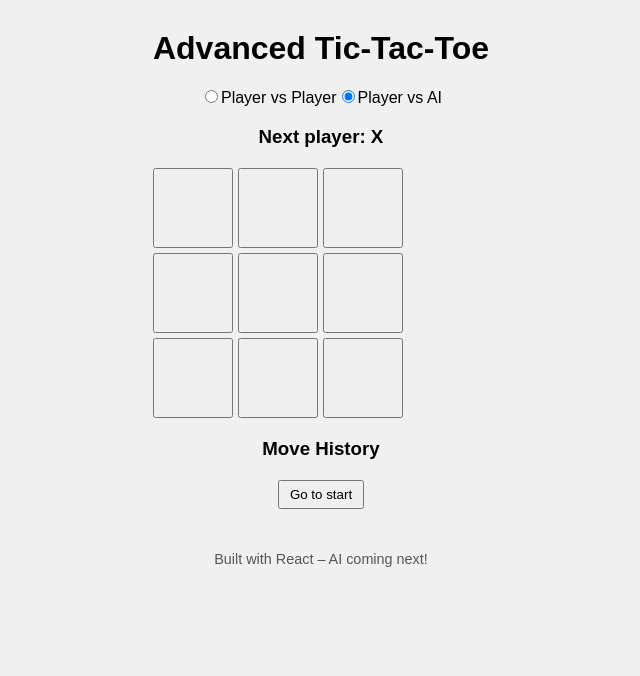
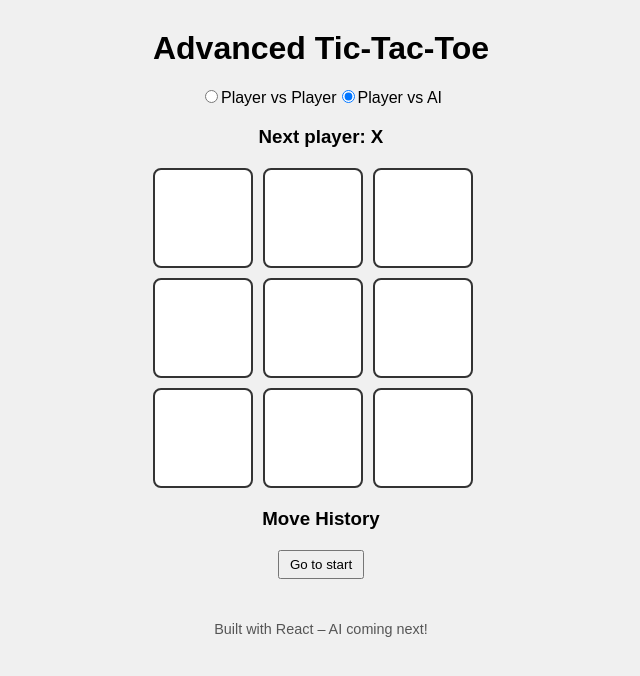
Before and after one commit to chavdaarpitsinh1248/tic-tac-toe-ai, a React (Vite) app: page / in a window 1280 px wide. Shown: the top 676 px of the page, without its empty margins (319-959 px from the left). Built offline with nearby package versions, Linux system fonts and the light colour scheme.

Commit message:
improving UI

```diff
--- a/src/index.css
+++ b/src/index.css
@@ -25,21 +25,36 @@ footer {
 
 .board {
   display: grid;
-  grid-template-columns: repeat(3, 80px);
-  gap: 5px;
+  grid-template-columns: repeat(3, 100px);
+  grid-template-rows: repeat(3, 100px);
+  gap: 10px;
   margin: 20px auto;
 }
 
 .square {
-  width: 80px;
-  height: 80px;
-  font-size: 2rem;
+  display: flex;
+  justify-content: center;
+  align-items: center;
+  font-size: 2.5rem;
+  font-weight: bold;
   cursor: pointer;
+  background-color: #fff;
+  border: 2px solid #333;
+  border-radius: 8px;
+  transition: background 0.3s, transform 0.2s;
+}
+
+.square:hover {
+  background-color: #f0f0f0;
+  transform: scale(1.05);
 }
 
 .square.highlight {
-  background-color: yellow;
+  background-color: #ffeb3b;
+  color: #000;
+  font-size: 3rem;
 }
+
 
 .history {
   margin-top: 20px;
```
